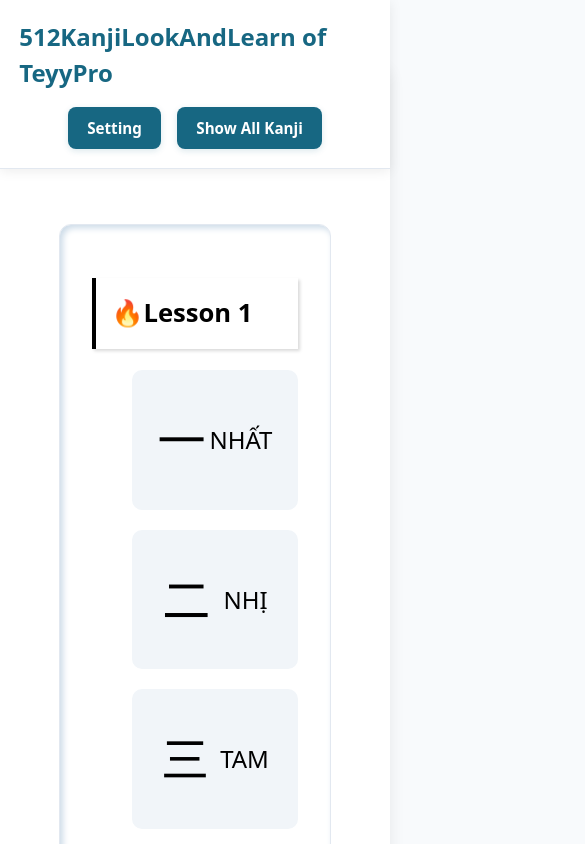
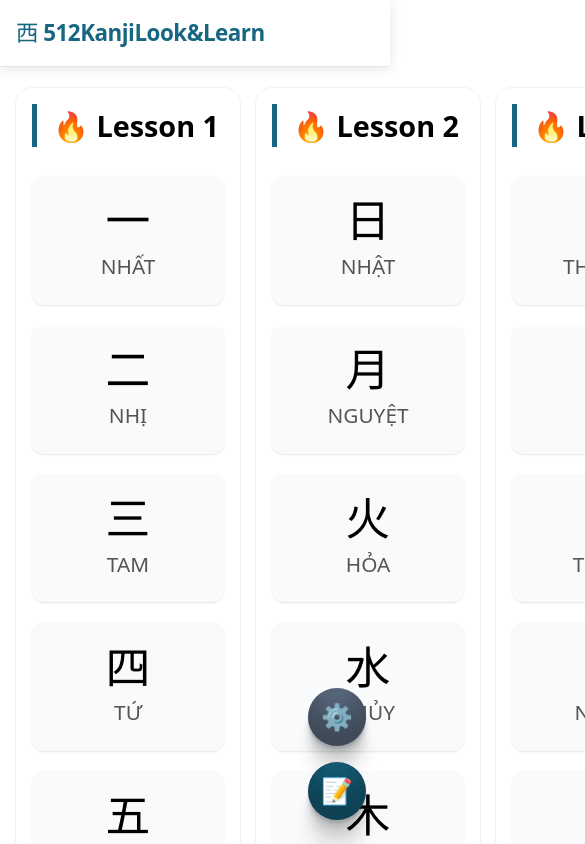
Before and after one commit to teyypro/512kanjilookandlearnfilter, a React (Vite) app: page / in a window 390 px wide. Shown: the top 844 px of the page, 585 px wide, since content can reach past the window. Built offline with nearby package versions, Linux system fonts and the light colour scheme.

Commit message:
updatehaha

```diff
--- a/src/components/Home.jsx
+++ b/src/components/Home.jsx
@@ -1,6 +1,6 @@
 // Home.jsx
 import { Link } from "react-router-dom";
-import styles from './Home.module.css';  // ← Import CSS Modules
+import styles from './Home.module.css';
 
 function Home({ kanji_list }) {
   return (
@@ -8,22 +8,16 @@ function Home({ kanji_list }) {
       {/* Navigation Bar */}
       <nav className={styles.nav}>
         <Link to="/" className={styles.navBrand}>
-          512KanjiLookAndLearn of TeyyPro
+         西 512KanjiLook&Learn
         </Link>
-
-        <div className={styles.navLinks}>
-          <Link to="/setting">Setting</Link>
-          <Link to="/full_showing">Show All Kanji</Link>
-        </div>
       </nav>
 
       <div className={styles.homeContainer}>
-
         {kanji_list.map((group, group_index) => (
           <div key={group_index} className={styles.lessonGroup}>
             <Link to={`/lesson/${group_index + 1}`}>
               <h2 className={styles.lessonTitle}>
-                🔥Lesson {group_index + 1}
+                🔥 Lesson {group_index + 1}
               </h2>
             </Link>
 
@@ -34,7 +28,8 @@ function Home({ kanji_list }) {
                     to={`/kanji/${group_index * 16 + index + 1}`}
                     className={styles.kanjiLink}
                   >
-                    <h2>{word.kanji}</h2>  <h4>{word.hanViet}</h4>
+                    <h2>{word.kanji}</h2>
+                    <h4>{word.hanViet}</h4>
                   </Link>
                 </li>
               ))}
@@ -42,6 +37,16 @@ function Home({ kanji_list }) {
           </div>
         ))}
       </div>
+
+      {/* 2 Floating Action Buttons - luôn hiện */}
+      <div className={styles.fabContainer}>
+        <Link to="/setting" className={`${styles.fab} ${styles.fabSetting}`}>
+          ⚙️
+        </Link>
+        <Link to="/full_showing" className={`${styles.fab} ${styles.fabShowAll}`}>
+          📝
+        </Link>
+      </div>
     </>
   );
 }
--- a/src/components/Home.module.css
+++ b/src/components/Home.module.css
@@ -1,196 +1,265 @@
-/* Home.module.css - Chỉ áp dụng cho component Home */
+/* Home.module.css */
 
-/* Wrapper chính của Home */
-.homeContainer {
-    background-color: white;
-    border-radius: 12px;
-    padding: 2rem;
-    margin-top: 4rem;
-    box-shadow: 0 4px 16px rgba(0, 0, 0, 0.08);
-    transition: all 0.3s ease;
-    min-height: 300px;
-    min-width: 42%;
-    display: flex;
-    justify-content: space-around;
-    flex-wrap: wrap;
-    gap: 3rem;
-}
-
-/* Fixed Navigation Bar */
+/* ───────────────────────────────────────
+   NAVIGATION BAR (chỉ giữ logo/brand)
+───────────────────────────────────────── */
 .nav {
   position: fixed;
   top: 0;
   left: 0;
   right: 0;
   background-color: white;
-  box-shadow: 0 2px 12px rgba(0, 0, 0, 0.08);
+  box-shadow: 0 2px 12px rgba(0, 0, 0, 0.1);
   z-index: 1000;
   padding: 1rem 2rem;
   display: flex;
-  justify-content: space-between;
   align-items: center;
   border-bottom: 1px solid #e2e8f0;
 }
 
 .navBrand {
-  font-size: 1.5rem;
-  font-weight: 700;
+  font-size: 1.6rem;
+  font-weight: 800;
   color: #176782;
   text-decoration: none;
-}
-
-.navLinks {
-  display: flex;
-  gap: 1.5rem;
-}
-
-.navLinks a {
-  padding: 0.6rem 1.2rem;
-  background-color: #176782;
-  color: white;
-  text-decoration: none;
-  border-radius: 8px;
-  font-weight: 600;
-  font-size: 0.95rem;
-  transition: all 0.25s ease;
-  box-shadow: 0 2px 6px rgba(23, 103, 130, 0.15);
-}
-
-.navLinks a:hover {
-  background-color: #1a8aa6;
-}
-
-/* Main heading */
-.title {
-  color: #176782;
-  font-size: 2.5rem;
-  margin: 2rem 0 2.5rem;
-  text-align: center;
-  font-weight: 700;
   letter-spacing: -0.5px;
 }
 
-/* === PHẦN ĐÃ CHỈNH: Lesson Groups hiển thị 2 cột trên desktop, 1 cột trên mobile === */
-.lessonGroupsContainer {
+/* ───────────────────────────────────────
+   MAIN CONTAINER
+───────────────────────────────────────── */
+.homeContainer {
+
+  max-width: 1400px;
+  margin-left: auto;
+  margin-right: auto;
   display: grid;
-  grid-template-columns: repeat(auto-fit, minmax(500px, 1fr)); /* Mỗi lessonGroup tối thiểu 500px, tự động chia 2 cột nếu đủ chỗ */
-  gap: 2rem; /* Khoảng cách giữa các lessonGroup */
+  grid-template-columns: repeat(auto-fit, minmax(520px, 1fr));
+  gap: 2.5rem;
 }
 
+/* ───────────────────────────────────────
+   LESSON GROUP
+───────────────────────────────────────── */
 .lessonGroup {
-    background-color: white;
-    border-radius: 12px;
+  background: white;
+  border-radius: 16px;
   padding: 2rem;
-    box-shadow: rgb(204, 219, 232) 3px 3px 6px 0px inset, rgba(255, 255, 255, 0.5) -3px -3px 6px 1px inset;
+  height:fit-content;
+ box-shadow: rgba(0, 0, 0, 0.05) 0px 0px 0px 1px;
   transition: all 0.3s ease;
-    border: 1px solid #e2e8f0;
-    min-height: 300px;
-    min-width: 42%;
+      margin-top: 6rem;
+  /* border: 1px solid #e2e8f0; */
 }
 
 .lessonGroup:hover {
-  box-shadow: 0 12px 28px rgba(23, 103, 130, 0.18);
+  transform: translateY(-6px);
+  box-shadow: 0 20px 40px rgba(23, 103, 130, 0.18);
 }
 
 .lessonTitle {
-    color: #000000;
-    font-size: 2rem;
+  font-size: 2.1rem;
+  font-weight: 700;
+  color: #000;
+  margin: 0 0 1.8rem 0;
+  padding-left: 1rem;
+  border-left: 5px solid #176782;
   transition: color 0.3s ease;
-    padding: 1rem;
-    border-left: 4px solid #000000;
-    box-shadow: rgba(0, 0, 0, 0.15) 2.4px 2.4px 3.2px;
 }
 
 .lessonTitle:hover {
-  color: #1a8aa6;
+  color: #176782;
 }
 
-/* Kanji list bên trong mỗi lessonGroup */
+/* ───────────────────────────────────────
+   KANJI LIST GRID
+───────────────────────────────────────── */
 .kanjiList {
     list-style: none;
+    margin: 0;
+    padding: 0;
     display: grid;
-    grid-template-columns: repeat(auto-fill, minmax(235px, 1fr));
+    grid-template-columns: repeat(auto-fill, minmax(120px, 1fr));
     gap: 1.25rem;
 }
 
 .kanjiItem {
-  background-color: #f1f5f9;
-  border-radius: 10px;
-  padding: 1.25rem 1.5rem;
+    background: #f8fafc;
+    border-radius: 12px;
+    padding: 1.4rem;
+    padding-inline: 5rem;
     transition: all 0.25s ease;
+    box-shadow: rgb(204, 219, 232) 3px 3px 6px 0px inset, rgba(255, 255, 255, 0.5) -3px -3px 6px 1px inset;
+    box-shadow: rgba(0, 0, 0, 0.1) 0px 1px 2px 0px;
+    max-width: fit-content;
 }
 
 .kanjiItem:hover {
-  background-color: #e0f2fe;
-  transform: translateY(-3px);
-  box-shadow: 0 6px 16px rgba(23, 103, 130, 0.2);
+  background: #e0f2fe;
+  transform: translateY(-4px);
+  box-shadow: 0 12px 24px rgba(23, 103, 130, 0.15);
 }
 
 .kanjiLink {
-    color: #000000;
   text-decoration: none;
-    font-weight: 700;
-    transition: color 0.2s ease;
+  color: #000;
   display: flex;
+  flex-direction: column;
   align-items: center;
-    justify-content: space-around;
+  gap: 0.5rem;
+  font-weight: 600;
+}
+
+.kanjiLink h2 {
+  font-size: 3.2rem;
+  margin: 0;
+  line-height: 1;
+}
+
+.kanjiLink h4 {
+  font-size: 1.4rem;
+  font-weight: 300;
+  margin: 0;
+  color: #555;
 }
 
 .kanjiLink:hover {
   color: #176782;
 }
 
-.kanjiLink h2{
-     font-size: 3rem;
-    font-weight: 500;
-    padding: 0;
-    margin: 0;
+/* ───────────────────────────────────────
+   FLOATING ACTION BUTTONS (2 nút luôn hiện)
+───────────────────────────────────────── */
+.fabContainer {
+  position: fixed;
+  bottom: 2rem;
+  right: 2rem;
+  display: flex;
+  flex-direction: column;
+  gap: 1.2rem;
+  z-index: 999;
 }
 
-.kanjiLink h4{
-      font-size: 1.5rem;
-    font-weight: 200;
+.fab {
+    width: 5rem;
+    height: 5rem;
+    border-radius: 74%;
+    display: flex;
+    align-items: center;
+    justify-content: center;
+    font-size: 1.8rem;
+    color: white;
+    text-decoration: none;
+    box-shadow: rgba(0, 0, 0, 0.17) 0px -23px 25px 0px inset, rgba(0, 0, 0, 0.15) 0px -36px 30px 0px inset, rgba(0, 0, 0, 0.1) 0px -79px 40px 0px inset, rgba(0, 0, 0, 0.06) 0px 2px 1px, rgba(0, 0, 0, 0.09) 0px 4px 2px, rgba(0, 0, 0, 0.09) 0px 8px 4px, rgba(0, 0, 0, 0.09) 0px 16px 8px, rgba(0, 0, 0, 0.09) 0px 32px 16px;
+    transition: all 0.3s cubic-bezier(0.34, 1.56, 0.64, 1);
+    will-change: transform, box-shadow, background-color;
 }
 
+.fab:hover {
+  transform: translateY(-6px) scale(1.1);
+  box-shadow: 0 12px 30px rgba(0, 0, 0, 0.4);
+}
+
+/* Nút Setting */
+.fabSetting {
+  background-color: #64748b;
+}
+
+.fabSetting:hover {
+  background-color: #475569;
+}
+
+/* Nút Show All */
+.fabShowAll {
+  background-color: #176782;
+}
+
+.fabShowAll:hover {
+  background-color: #1a8aa6;
+}
 
 /* Responsive */
-@media (max-width: 1024px) {
-  .lessonGroupsContainer {
-    grid-template-columns: 1fr; /* Chỉ 1 cột khi màn hình nhỏ hơn 1024px */
-    gap: 1.5rem;
+@media (max-width: 768px) {
+  .fabContainer {
+    bottom: 1.5rem;
+    right: 1.5rem;
+    gap: 1rem;
   }
 
-  .lessonGroup {
-    min-height: auto; /* Loại bỏ chiều cao cố định trên mobile */
+  .fab {
+    width: 58px;
+    height: 58px;
+    font-size: 1.6rem;
+  }
+}
+
+/* ───────────────────────────────────────
+   RESPONSIVE
+───────────────────────────────────────── */
+@media (max-width: 1024px) {
+  .homeContainer {
+    grid-template-columns: 1fr;
+    gap: 2rem;
   }
 }
 
 @media (max-width: 768px) {
   .nav {
-    flex-direction: column;
-    gap: 1rem;
-    padding: 1.2rem;
+    padding: 1rem;
   }
 
-  .navLinks {
-    flex-wrap: wrap;
-    justify-content: center;
+  .navBrand {
+    font-size: 1.4rem;
+  }
+
+
+
+  .lessonTitle {
+    font-size: 1.8rem;
+  }
+
+  .kanjiList {
+        display: flex;
+    flex-direction: column;
+    align-items: center;
+  }
+
+  .kanjiLink h2 {
+    font-size: 2.8rem;
+  }
+
+  .kanjiLink h4 {
+    font-size: 1.3rem;
+  }
+
+  .kanjiLink{
+
+  }
+  .kanjiItem{
+    min-width: 12rem;
+    padding-inline: 0;
+  }
+  .homeContainer{
+    position: absolute;
+    display: flex;
+    column-gap: 1rem;
+    padding: 1rem;
+    max-width: fit-content;
+  }
+  .lessonGroup{
+    margin-top: 4.5rem;
+    width: max-content;
+    padding: 1rem;
+  }
+  .fabContainer {
+    bottom: 1.5rem;
+    right: 1.5rem;
     gap: 1rem;
   }
 
-  .title {
-    font-size: 2.2rem;
-  }
-
-  .lessonTitle {
+  .fab {
+    width: 58px;
+    height: 58px;
     font-size: 1.6rem;
   }
-
-  .kanjiList {
-    grid-template-columns: 1fr;
 }
-
-  .homeContainer {
-    padding-top: 160px;
-  }
-}
--- a/src/components/Lesson.module.css
+++ b/src/components/Lesson.module.css
@@ -32,7 +32,7 @@
   width: 100%;
   border-collapse: separate;
   border-spacing: 0;
-  background-color: white;
+  background-color: transparent;
   border-radius: 12px;
   overflow: hidden;
   margin-bottom: 2rem;
@@ -218,7 +218,7 @@
   .table td[data-label="Kanji"] {
       font-size: 3.5rem;
     text-align: center;
-    box-shadow: rgb(0 255 144 / 15%) 0px -50px 36px -28px inset;
+        box-shadow: #4df9fe1f 0px -50px 36px -28px inset;
     width: 60% !important;
     padding-inline: 20%;
     margin: 0;
--- a/src/components/fullshowing/FullDisplay.jsx
+++ b/src/components/fullshowing/FullDisplay.jsx
@@ -82,7 +82,7 @@ function FullDisplay({ kanji_info, kanji_list }) {
 
   return (
     <div className={styles.container}>
-      <h1 className={styles.title}>512 Kanji Look And Learn Filter</h1>
+      <h1 className={styles.title}>512 Kanji Look & Learn Filter</h1>
       <p className={styles.subtitle}>Lọc từ vựng theo các Kanji đã học</p>
 
       {/* Phần lọc bài học */}
--- a/src/index.css
+++ b/src/index.css
@@ -30,7 +30,7 @@ html, body {
 
   /* Có thể thêm custom properties ở đây */
   --primary-color: #176782;
-  --bg-light: #f8fafc;
+  --bg-light: #ffffff;
 }
 
 body {
@@ -48,17 +48,3 @@ a:hover {
 }
 
 /* ... các style button, h1, media query giữ nguyên ... */
-
-/* Nếu dùng dark mode */
-@media (prefers-color-scheme: dark) {
-  :root {
-    color: #f6f6f6;
-    background-color: #1a1a1a;
-  }
-  a:hover {
-    color: #747bff;
-  }
-  button {
-    background-color: #2a2a2a;
-  }
-}
```
Also changed, not shown: src/components/KanjiPage.jsx (+21 -8 lines), src/components/KanjiPage.module.css (+121 -0 lines). Lines whose indentation alone changed are shown as unchanged.
